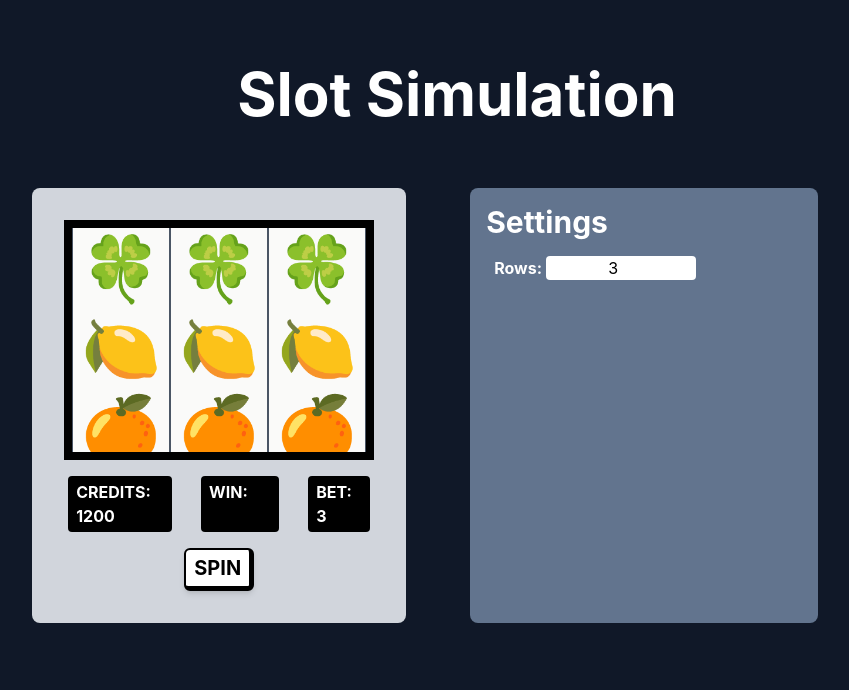
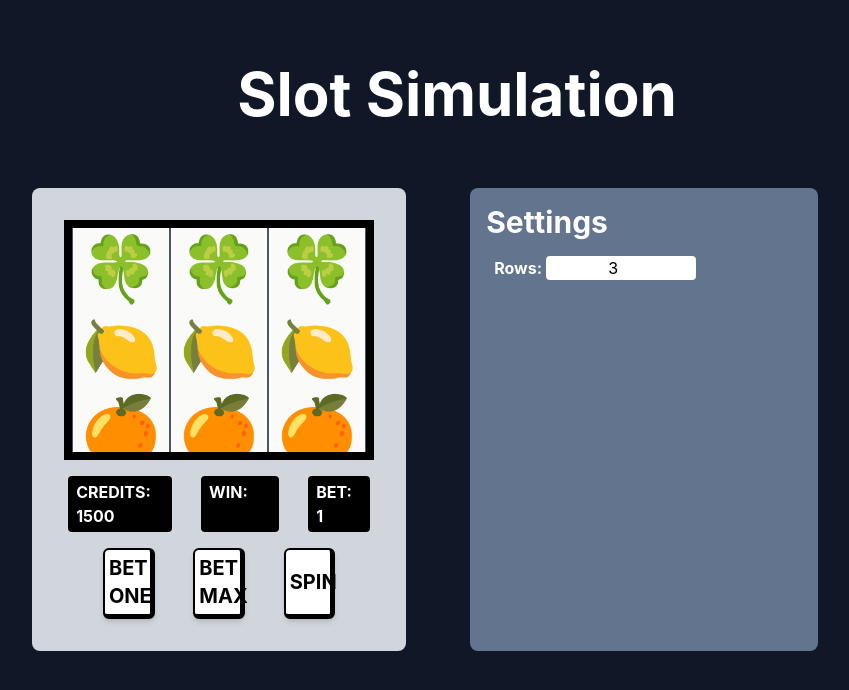
Before and after one commit to nwestallen/simple-slots, a React (Vite) app: page / in a window 1280 px wide. Shown: the top 690 px of the page, without its empty margins (183-1032 px from the left). Built offline with nearby package versions, Linux system fonts and the light colour scheme.

Commit message:
minimum viable slot play (bets, credits, win)

```diff
--- a/src/components/SlotButton.tsx
+++ b/src/components/SlotButton.tsx
@@ -8,7 +8,7 @@ interface SlotButtonProps {
 export const SlotButton = ({ onClick, disabled = false, children, className = "" }: SlotButtonProps) => {
     return (
         <button
-            className={`bg-white py-1 px-2 rounded-md font-bold text-xl
+            className={`bg-white rounded-md font-bold text-xl aspect-square text-wrap w-1/6 p-1
                 border-black border-b-5 border-r-5 border-t-2 border-l-2 shadow-md
                 ${disabled ? "opacity-50 cursor-not-allowed" : ""} ${className}`}
             onClick={onClick}
--- a/src/components/SlotMachine.tsx
+++ b/src/components/SlotMachine.tsx
@@ -1,59 +1,84 @@
-import { useEffect, useState } from "react";
+import { useRef, useState } from "react";
 import { SlotScreen } from "./SlotScreen";
 import { Scoreboard } from "./Scoreboard";
 import { SlotButton } from "./SlotButton";
 import { useReelContext } from "../ReelContext";
-import { checkWin, randIdx, reelSlice } from "../utils";
+import { checkWin, payoutMap, randIdx, reelSlice } from "../utils";
 
 export const SlotMachine = () => {
     const { reels, rowCount } = useReelContext();
     const [reelIndices, setReelIndices] = useState(() => reels.map(() => 0));
+    const reelIndicesRef = useRef(reelIndices);
     const [prevReelCount, setPrevReelCount] = useState(reels.length);
     const [destinations, setDestinations] = useState<number[] | null>(null);
     const [spinning, setSpinning] = useState(false);
-    const [completedCount, setCompletedCount] = useState(0);
+    const completedCountRef = useRef(0);
+    const [bet, setBet] = useState(1);
+    const [credits, setCredits] = useState(1500);
+    const [maxBet, setMaxBet] = useState(3);
+    const [maxxed, setMaxxed] = useState(false);
+    const [win, setWin] = useState<string | number>("")
 
     if (reels.length !== prevReelCount) {
         setPrevReelCount(reels.length);
         setReelIndices((prev) => reels.map((_, i) => prev[i] ?? 0));
     }
 
-    const visibleSymbols = reels.map((symbols, i) =>
-        reelSlice(symbols, rowCount, reelIndices[i] - Math.floor(rowCount / 2))
-    );
-
-    useEffect(() => {
-        if (!spinning && completedCount >= reels.length) {
-            console.log(visibleSymbols);
-            if (checkWin([1,1,1], visibleSymbols)) {
-                alert(`WINNER:  ${visibleSymbols[1]}`)
-            }
-        }
-    }, [spinning]);
-
     const spinReels = () => {
         if (spinning) return;
-        setCompletedCount(0);
+        setCredits(c => c - bet);
+        setWin("");
+        reelIndicesRef.current = reelIndices;
+        completedCountRef.current = 0;
         const dests = reels.map((reel) => randIdx(reel.length));
         setDestinations(dests);
         setSpinning(true);
     };
 
     const handleReelStop = (reelIndex: number, finalIdx: number) => {
-        setReelIndices((prev) => {
-            const next = [...prev];
-            next[reelIndex] = finalIdx;
-            return next;
-        });
-        setCompletedCount(prev => {
-            const newCount = prev + 1;
-            if (newCount >= reels.length) {
-                setDestinations(null);
-                setSpinning(false);
+        const nextIndices = reelIndicesRef.current.map((v, i) => i === reelIndex ? finalIdx : v);
+        reelIndicesRef.current = nextIndices;
+        setReelIndices(nextIndices);
+        completedCountRef.current += 1;
+
+        if (completedCountRef.current >= reels.length) {
+            console.log("reels stopped");
+
+            const midRow = Math.floor(rowCount / 2);
+            const finalVisible = reels.map((symbols, i) =>
+                reelSlice(symbols, rowCount, nextIndices[i] - midRow)
+            );
+            const payLine = reels.map(() => midRow);
+
+            setDestinations(null);
+            setSpinning(false);
+            setMaxxed(false);
+
+            if (checkWin(payLine, finalVisible)) {
+                const winSymbol = finalVisible[0][midRow] as keyof typeof payoutMap;
+                setWin(payoutMap[winSymbol] * bet);
+                setCredits(c => c + payoutMap[winSymbol] * bet);
             }
-            return newCount;
-        });
+        }
     };
+
+    const handleBet = () => {
+        if (bet == maxBet) {
+            setBet(1);
+        } else if (bet == maxBet - 1) {
+            setBet(maxBet);
+            setMaxxed(true);
+        } else {
+            setBet(b => b + 1)
+        }
+    }
+
+    const handleMaxBet = () => {
+        setBet(maxBet);
+        setMaxxed(true);
+        spinReels();
+    }
+
 
     return (
         <div className="flex flex-col items-center bg-gray-300 p-8 mt-16 rounded-lg">
@@ -64,10 +89,18 @@ export const SlotMachine = () => {
                     onReelStop={handleReelStop}
                 />
             </div>
-            <Scoreboard credits={1200} win="" bet={3} />
+            <Scoreboard credits={credits} win={win} bet={bet} />
+            <div className='flex flex-row justify-evenly w-full'>
+            <SlotButton onClick={handleBet} disabled={maxxed || spinning}>
+                BET ONE
+            </SlotButton>
+            <SlotButton onClick={handleMaxBet} disabled={spinning}>
+                BET MAX
+            </SlotButton>
             <SlotButton onClick={spinReels} disabled={spinning}>
                 SPIN
             </SlotButton>
+            </div>
         </div>
     );
 };
```
Also changed, not shown: 1 other file (tests, documents, lock files or other folders).
